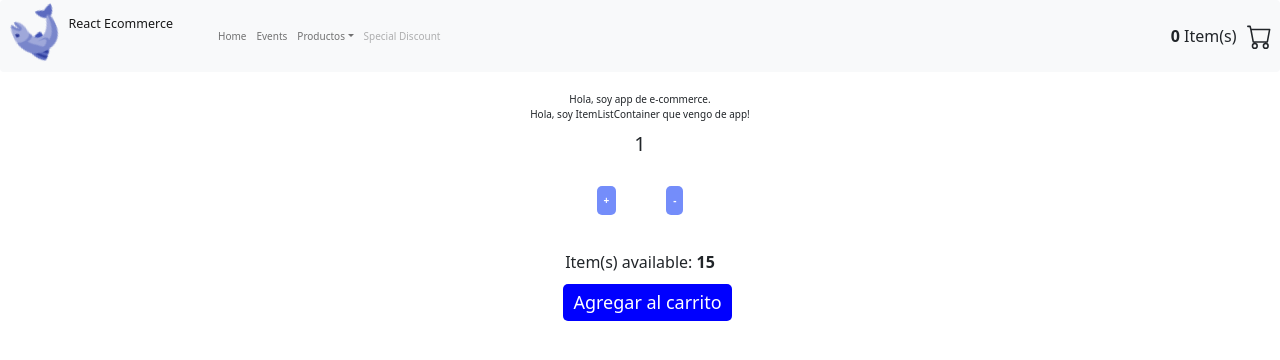
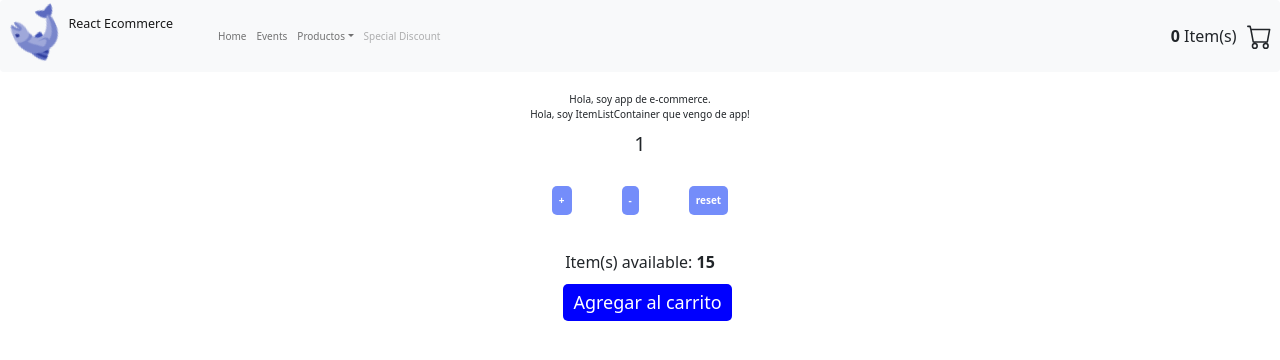
Before and after one commit to Juliluli/Juliluli, a React (Create React App) app: page / in a window 1280 px wide. Shown: the top 360 px of the page. Built offline with nearby package versions, Linux system fonts and the light colour scheme.

Commit message:
add remove to desafio 4

```diff
--- a/src/App.js
+++ b/src/App.js
@@ -12,13 +12,14 @@ function App() {
     const max=15
     const [cartInitial, setCartInitial]=useState(0)
     const [value, setValue]=useState(inicial)
+    const [afterAdd, setafterAdd]=useState(max)
 
 
   return (
     <center>
         <NavBar contador={cartInitial}/>
         Hola, soy app de e-commerce.
-        <ItemListContainer max={max} inicial={inicial} greetings="Hola, soy ItemListContainer que vengo de app!"
+        <ItemListContainer afterAdd={afterAdd} setafterAdd={setafterAdd} inicial={inicial} greetings="Hola, soy ItemListContainer que vengo de app!"
         value={value} setValue={setValue} setCartInitial={setCartInitial}/>
     </center>
   );
--- a/src/components/ItemCount/ItemCount.js
+++ b/src/components/ItemCount/ItemCount.js
@@ -1,19 +1,24 @@
-import React, {useState} from 'react'
+import React from 'react'
 import styles from "../NavBar/NavBar.module.css"
 //import CounterInput from 'react-bootstrap-counter';
 
 //addOne, subtractOne,initial,stock
-function ItemCount({ inicial, max, value, setValue, setCartInitial}) {
+function ItemCount({ inicial, afterAdd, setafterAdd, value, setValue, setCartInitial}) {
 
     const addOne = () => {
-        value<max ? setValue(prev=>prev + 1) : alert('compra maxima');}
+        value<afterAdd ? setValue(prev=>prev + 1) : alert('compra maxima');}
 
     const subtractOne = () => {
         value>inicial ? setValue(prev=>prev - 1) : alert('compra minima');}
 
-    function Alerta() {
+    const reset = () => {
+        setValue(inicial)
+    }
+
+    function AddCart() {
         alert('Exelente, agregaste a tu carrito.')
         setCartInitial(value)
+        setafterAdd(afterAdd-value)
     }
 
     return (
@@ -21,12 +26,13 @@ function ItemCount({ inicial, max, value, setValue, setCartInitial}) {
             <h2>{value}</h2>
             <button onClick={addOne} className={styles.button1}>+</button>
             <button onClick={subtractOne} className={styles.button1}>-</button>
+            <button onClick={reset} className={styles.button1}>reset</button>
             {/* <div className={styles.counter}>
                 <CounterInput value={initial} min={0} max={stock} onChange={ (value) => { console.log(value) } } />
             </div> */}
 
-            <p className={styles.cartItems}>Item(s) available: <b>{max}</b></p>
-            <button onClick={Alerta} className={styles.button}>Agregar al carrito</button>
+            <p className={styles.cartItems}>Item(s) available: <b>{afterAdd}</b></p>
+            <button onClick={AddCart} className={styles.button}>Agregar al carrito</button>
         </div>
     )
 }
--- a/src/components/ItemListContainer/ItemListContainer.js
+++ b/src/components/ItemListContainer/ItemListContainer.js
@@ -2,11 +2,11 @@ import React from 'react'
 import ItemCount from '../ItemCount/ItemCount';
 import './ItemListContainer.css';
 
-const ItemListContainer = ({greetings, max, inicial, value, setValue, setCartInitial}) => {
+const ItemListContainer = ({greetings, afterAdd, setafterAdd, inicial, value, setValue, setCartInitial}) => {
     return (
         <div>
             <p>{greetings}</p>
-            <ItemCount max={max} inicial={inicial} value={value} setValue={setValue} setCartInitial={setCartInitial}/>
+            <ItemCount inicial={inicial} value={value} setValue={setValue} setCartInitial={setCartInitial} afterAdd={afterAdd} setafterAdd={setafterAdd}/>
         </div>
 
     )
```
